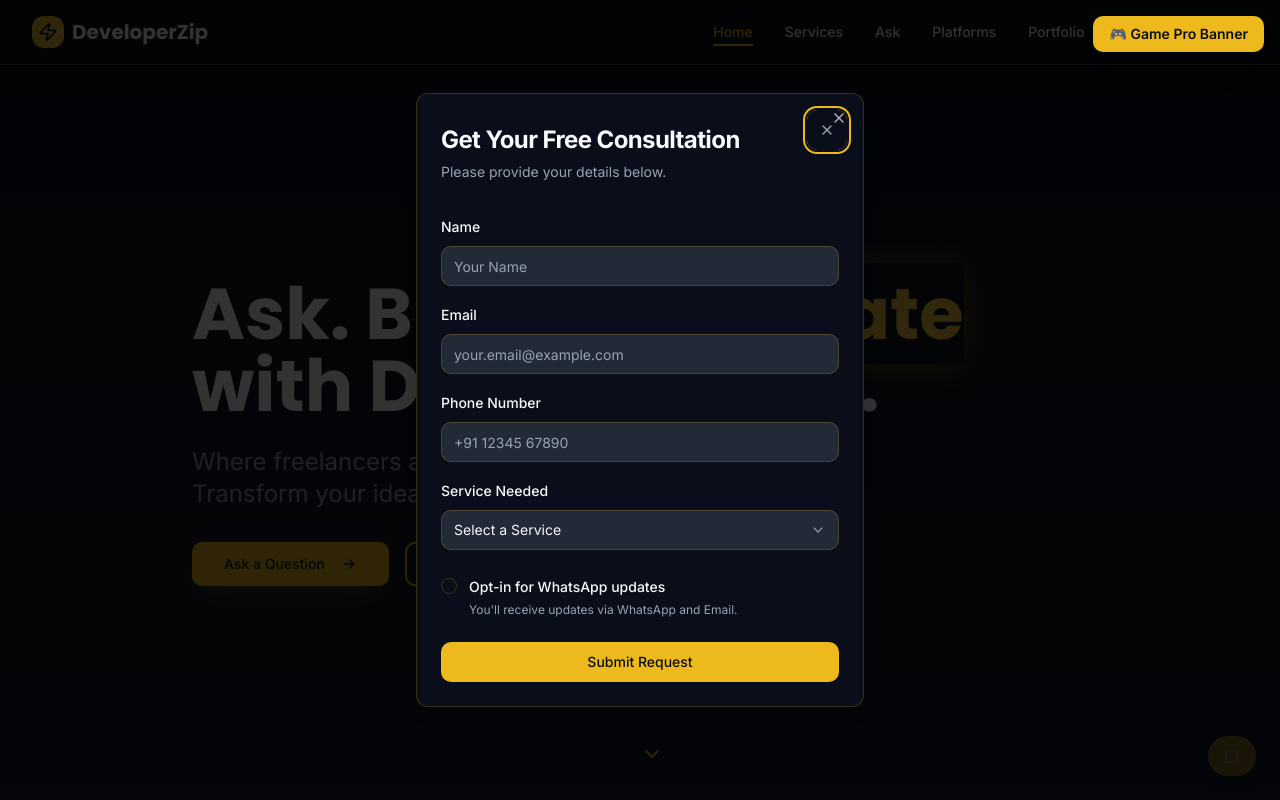
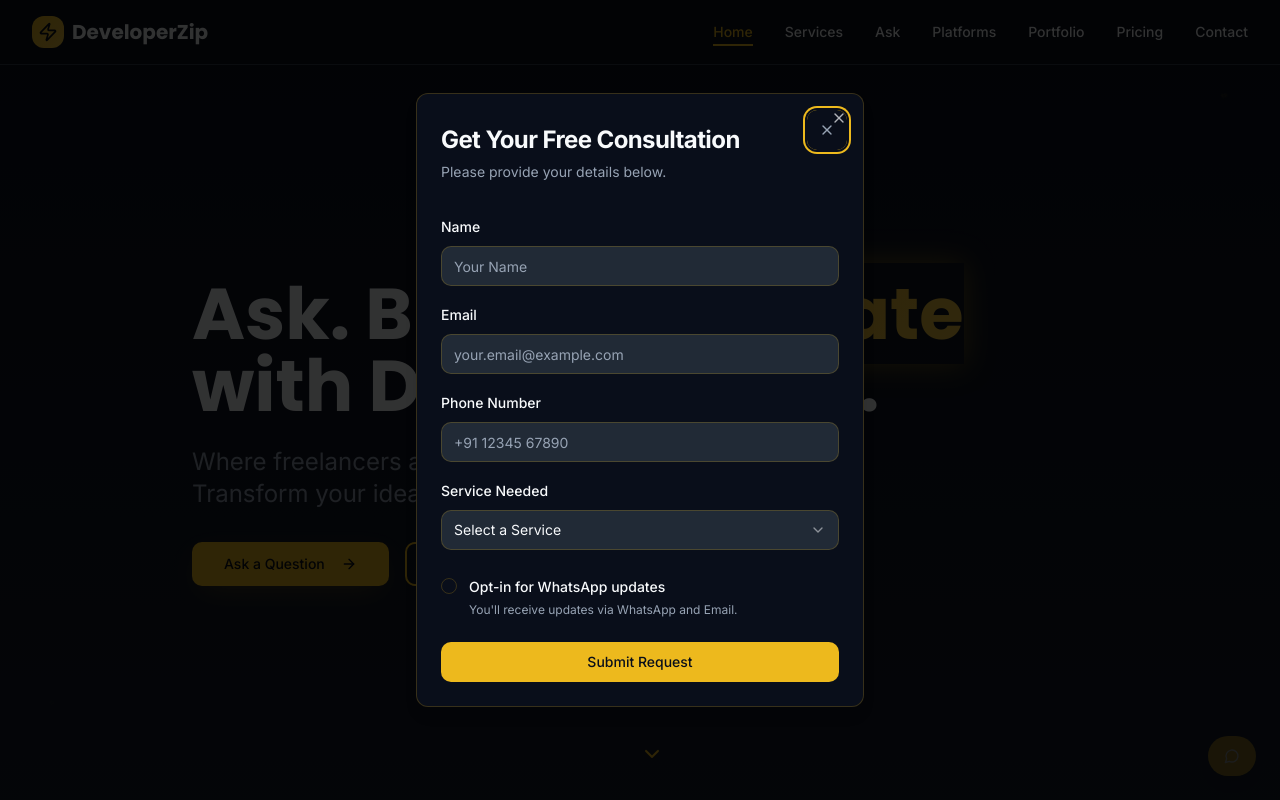
Before and after one commit to BhanuprakashAvadutha/golden-developerzip-canvas, a React (Vite) app: page / in a window 1280 px wide. Shown: the top 800 px of the page. Built offline with nearby package versions, Linux system fonts and the light colour scheme.

Commit message:
Remove GamePro banner
Remove the GamePro banner from the top-right corner of the website.

```diff
--- a/src/pages/Index.tsx
+++ b/src/pages/Index.tsx
@@ -187,14 +187,6 @@ const Index = () => {
 
   return (
     <div className="min-h-screen bg-background text-foreground">
-      {/* GamePro Banner */}
-      <div className="fixed top-4 right-4 z-[60]">
-        <a href="https://gamepro.com" target="_blank" rel="noopener noreferrer" className="block">
-          <div className="bg-primary text-primary-foreground px-4 py-2 rounded-md shadow-lg hover:opacity-90 transition-opacity duration-300 font-semibold text-sm">
-            🎮 Game Pro Banner
-          </div>
-        </a>
-      </div>
 
       {/* Sticky Navigation */}
       <nav className="fixed top-0 left-0 right-0 z-50 bg-background/95 backdrop-blur-sm border-b border-border">
```
